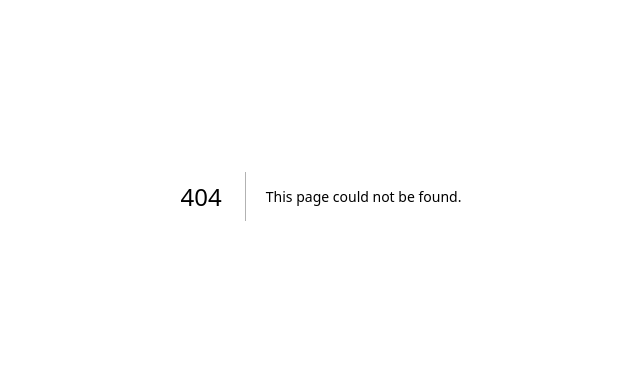
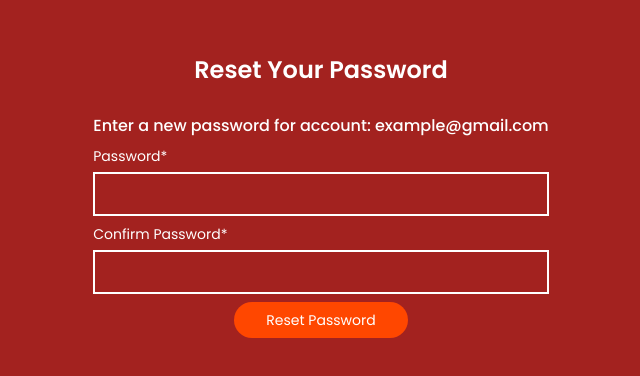
Before and after one commit to devhasibulislam/opedia-projectx, a Next.js app: page /forgot-password/confirm in a window 1280 px wide. Before the commit this address had no page. Shown: the part 204-580 px from the top of the page, without its empty margins (319-959 px from the left). Built offline with nearby package versions, Linux system fonts and the light colour scheme.

Commit message:
Confirm password ui complete

```diff
--- /dev/null
+++ b/pages/forgot-password/confirm.js
@@ -0,0 +1,73 @@
+/**
+ * Title: Write a program using JavaScript on Confirm Password
+ * Author: Hasibul Islam
+ * Portfolio: https://devhasibulislam.vercel.app
+ * Linkedin: https://linkedin.com/in/devhasibulislam
+ * GitHub: https://github.com/devhasibulislam
+ * Facebook: https://facebook.com/devhasibulislam
+ * Instagram: https://instagram.com/devhasibulislam
+ * Twitter: https://twitter.com/devhasibulislam
+ * Pinterest: https://pinterest.com/devhasibulislam
+ * WhatsApp: https://wa.me/8801906315901
+ * Telegram: devhasibulislam
+ * Date: 31, October 2023
+ */
+
+import Button from "@/components/Button";
+import Head from "next/head";
+import React from "react";
+
+const ConfirmPassword = () => {
+  return (
+    <section className="h-screen w-full flex flex-row justify-center items-center">
+      <Head>
+        <title>Confirm Your Password</title>
+      </Head>
+      <form
+        className="max-w-3xl mx-auto px-4 flex flex-col gap-y-2"
+        onSubmit={(event) => {
+          event.preventDefault();
+          router.push(`/signup/${category}`);
+        }}
+      >
+        <article className="flex flex-col gap-y-7">
+          <h2 className="text-2xl font-semibold text-center">
+            Reset Your Password
+          </h2>
+          <p className="font-medium text-center text-base">
+            Enter a new password for account: example@gmail.com
+          </p>
+        </article>
+
+        {/* Enter Password */}
+        <label htmlFor="password" className="flex flex-col gap-y-1.5">
+          <p className="">Password*</p>
+          <input
+            type="password"
+            name="password"
+            id="password"
+            className="form-input w-full border-2 border-white bg-transparent outline-none ring-0 focus:outline-none focus:ring-0 focus:border-2 focus:border-white text-[#FFFFFF66] placeholder:text-[#FFFFFF66]"
+          />
+        </label>
+
+        {/* Enter Confirm Password */}
+        <label htmlFor="confirmPassword" className="flex flex-col gap-y-1.5">
+          <p className="">Confirm Password*</p>
+          <input
+            type="password"
+            name="confirmPassword"
+            id="confirmPassword"
+            className="form-input w-full border-2 border-white bg-transparent outline-none ring-0 focus:outline-none focus:ring-0 focus:border-2 focus:border-white text-[#FFFFFF66] placeholder:text-[#FFFFFF66]"
+          />
+        </label>
+
+        {/* Submit Button */}
+        <div className="flex md:flex-row flex-col items-center justify-center">
+          <Button type="submit">Reset Password</Button>
+        </div>
+      </form>
+    </section>
+  );
+};
+
+export default ConfirmPassword;
```
